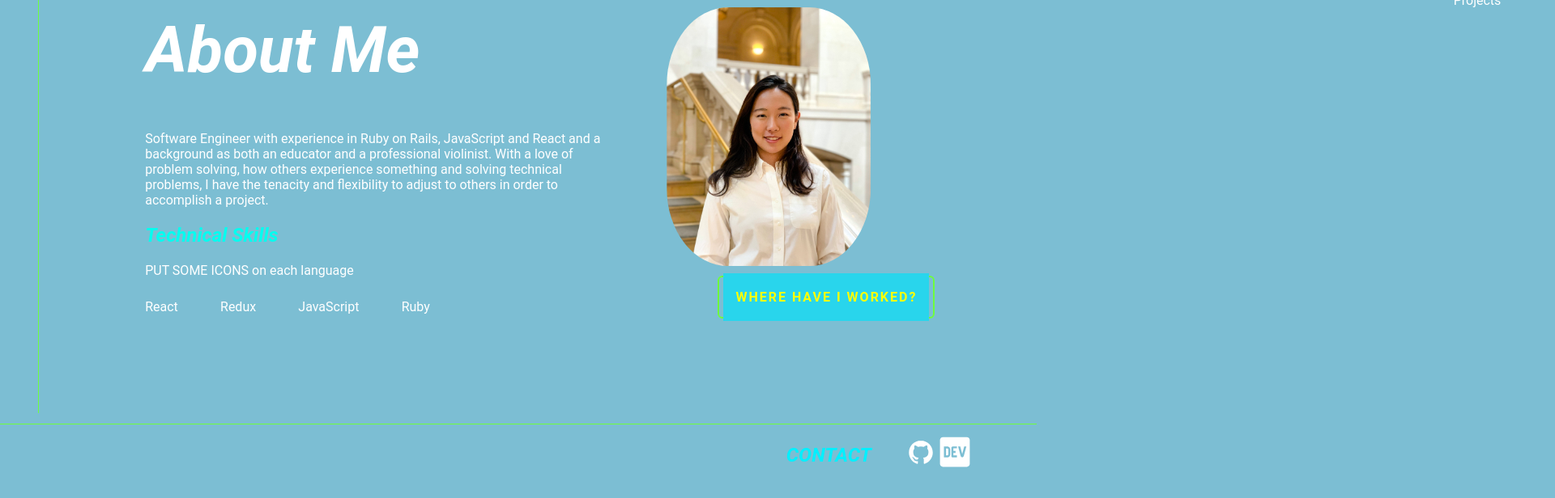
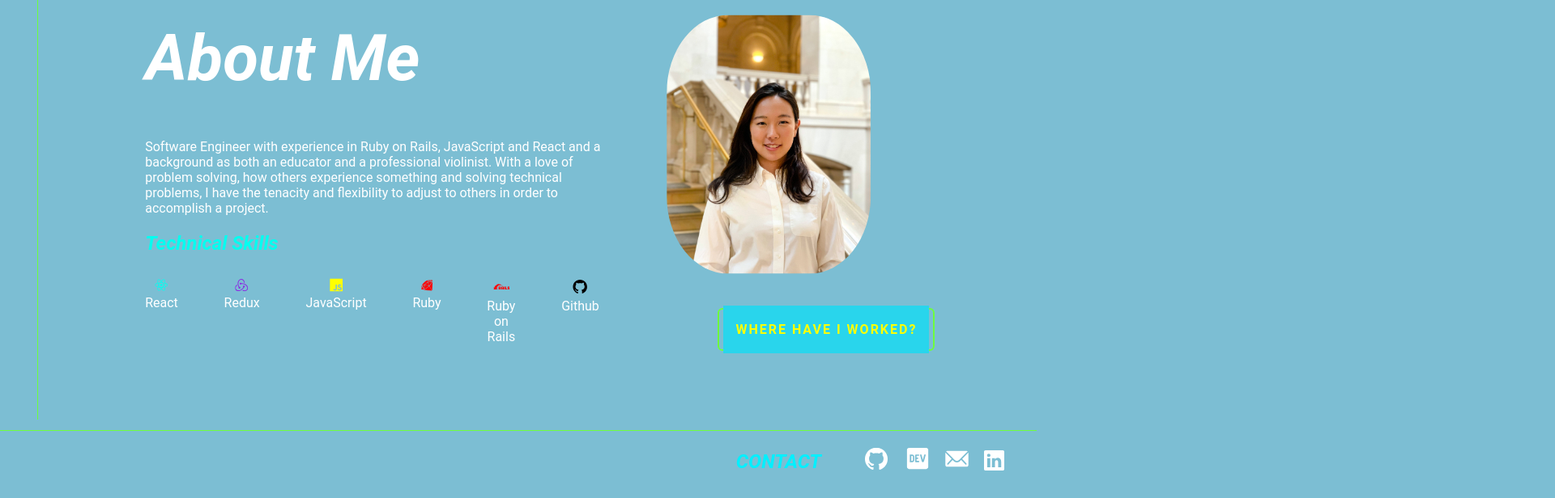
Before and after one commit to lycho33/Portfolio, a React (Create React App) app: page /about in a window 1280 px wide. Shown: the part 203-819 px from the top of the page at 81% size, 1920 px wide, since content can reach past the window. Built offline with nearby package versions, Linux system fonts and the light colour scheme.

Commit message:
footer styling

```diff
--- a/src/App.js
+++ b/src/App.js
@@ -1,6 +1,6 @@
 import './css/App.css';
 import React, { useState } from "react"
-import { Router, Route, Routes, useLocation } from 'react-router-dom'
+import { Route, Routes, useLocation } from 'react-router-dom'
 import Home from './pages/Home'
 import Nav from './Nav'
 import Footer from './Footer'
@@ -19,7 +19,7 @@ function App() {
   return (
     <div className='App'>
       <Header showNav={showNav} setShowNav={setShowNav}/>
-      <Nav show={showNav}/>
+      {/* <Nav show={showNav}/> */}
 
       <AnimatePresence exitBeforeEnter>
         <Routes location={location} key={location.key}>
--- a/src/Footer.js
+++ b/src/Footer.js
@@ -2,15 +2,18 @@ import React from 'react';
 import { DiGithubBadge } from "react-icons/di";
 import { FaDev } from "react-icons/fa";
 import { IoIosMail } from "react-icons/io";
+import { BsLinkedin } from "react-icons/bs";
 import './css/Footer.css'
 
 function Footer() {
   return <div className='footer'>
       <div className='contact info--flexbox'>
         <h2>CONTACT</h2>
-        <a href="https://github.com/lycho33" className='github'><h1><DiGithubBadge size={42}/> </h1></a>
-        <a href="https://dev.to/lycho33" className='dev'><h1><FaDev size={42}/></h1></a>
-        {/* <a href="mailto:lydiacho1@outlook.com" className='email'><h1><IoIosMail size={52}/></h1></a> */}
+          <a href="https://github.com/lycho33" className='github'><h1><DiGithubBadge size={40}/> </h1></a>
+          <a href="https://dev.to/lycho33" className='dev'><h1><FaDev size={30}/></h1></a>
+          <a href="mailto:lydiacho1@outlook.com" className='email'><h1><IoIosMail size={35}/></h1></a>
+          <a href="https://www.linkedin.com/in/lydiacho~/" className='linkedin'><BsLinkedin color='white' size={25}/></a>
+
       </div>
   </div>;
 }
--- a/src/css/About.css
+++ b/src/css/About.css
@@ -29,7 +29,7 @@
 }
 
 .languages, li {
-    padding-right: 10%;
+    padding-right: 11%;
 }
 
 /* Button style */
@@ -42,7 +42,7 @@
     flex-direction: column;
     position: relative;
     left: 68%;
-    margin-top: 3.5%;
+    margin-top: 4.5%;
 }
 
 .btn-container-a a:hover::before{
--- a/src/css/App.css
+++ b/src/css/App.css
@@ -2,15 +2,6 @@
   width: 100vw;
   height: 100vh;
 }
-
-.child {
-  width: 100vw;
-  height: 100vh;
-}
-
-/* .bg1{
-  background-color: black;
-} */
 
 body {
   background-color: #7CBED3;
@@ -25,13 +16,12 @@ h1 {
   color: white
 }
 
-.vertical-line{
-  border-right: 1px solid #6EFF3C;
-  height: 93.7vh;
-  /* width: -10em; */
-  float: left;
-  position: relative;
-  margin: 0 3.4em;
-  margin-top: -6.3em;
-  z-index: -1;
+/* vertical styling */
+.vl {
+  border-left: 1px solid #6EFF3C;
+  height: 81.5vh;
+  position: absolute;
+  left: 3.8%;
+  margin-left: -3px;
+  top: 8.75%;
 }
--- a/src/css/Footer.css
+++ b/src/css/Footer.css
@@ -3,7 +3,6 @@
     left:0;
     bottom:0;
     right:0;
-    padding-bottom: 1vh;
     border-top: 1px solid #6EFF3C;
     height: 8vh;
     width: auto;
@@ -12,19 +11,17 @@
 .info--flexbox {
     display: flex;
     align-items: center;
-    margin: 0 5em;
+    margin: 0 1.5em;
     float: right;
     height: 9.5vh;
 }
 
 .footer h2 {
-    margin-right: 40px;
+    margin-right: 3rem;
     float: left;
     color: #01F0FF;
 }
 
-hr {
-
-	border-top: 1px solid #6EFF3C;
-	border-bottom: 1px solid #6EFF3C;
+.github, .dev, .email, .linkedin{
+    padding-right: 1rem;
 }
--- a/src/css/Home.css
+++ b/src/css/Home.css
@@ -78,12 +78,3 @@
 .btn-container a:hover::after{
     transform: scaleX(0);
 }
-
-.vl {
-    border-left: 1px solid #6EFF3C;
-    height: 80.5vh;
-    position: absolute;
-    left: 3.9%;
-    margin-left: -3px;
-    top: 8.75%;
-}
--- a/src/css/Nav.css
+++ b/src/css/Nav.css
@@ -4,7 +4,7 @@
     position: absolute;
     height: 25vh;
     padding: 0 30px;
-    right: -50%;
+    right: -30%;
     transition: all 1s;
 }
 
--- a/src/pages/About.js
+++ b/src/pages/About.js
@@ -3,6 +3,12 @@ import ProfilePic from '../image/profilePic.jpg'
 import '../css/About.css'
 import {motion} from 'framer-motion'
 import { Link } from 'react-router-dom'
+import { FaReact } from 'react-icons/fa';
+import { SiRedux } from 'react-icons/si';
+import { SiJavascript } from 'react-icons/si';
+import { DiRuby } from 'react-icons/di';
+import { SiRubyonrails } from 'react-icons/si';
+import { AiFillGithub } from 'react-icons/ai';
 
 const containerVariants = {
   hidden: {
@@ -34,12 +40,13 @@ function About() {
               <h1 className='about-title'>About Me</h1>
               <p>Software Engineer with experience in Ruby on Rails, JavaScript and React and a background as both an educator and a professional violinist. With a love of problem solving, how others experience something and solving technical problems, I have the tenacity and flexibility to adjust to others in order to accomplish a project. </p>
               <h2>Technical Skills</h2>
-              <p>PUT SOME ICONS on each language</p>
               <ul className='languages'>
-                <li>React</li>
-                <li>Redux</li>
-                <li>JavaScript</li>
-                <li>Ruby</li>
+                <li><FaReact color="#02FFF0"/> React</li>
+                <li><SiRedux color="#8A2BE2"/> Redux</li>
+                <li><SiJavascript color="yellow"/> JavaScript</li>
+                <li><DiRuby color="red"/> Ruby</li>
+                <li><SiRubyonrails color='red' size={20}/> Ruby on Rails</li>
+                <li><AiFillGithub color='black' size={20}/> Github</li>
               </ul>
             </div>
             <img src={ProfilePic} alt="Profile Pic" />
--- a/src/pages/Home.js
+++ b/src/pages/Home.js
@@ -33,6 +33,7 @@ function Home() {
             <h1>Lydia Cho</h1>
             <h2 className='title'>Full-Stack Software Engineer</h2>
           </div>
+
           <div className='btn-container'>
             <span className='link'><Link to="/about"><span className='text'><b>Who Am I?</b></span></Link></span>
           </div>
```
